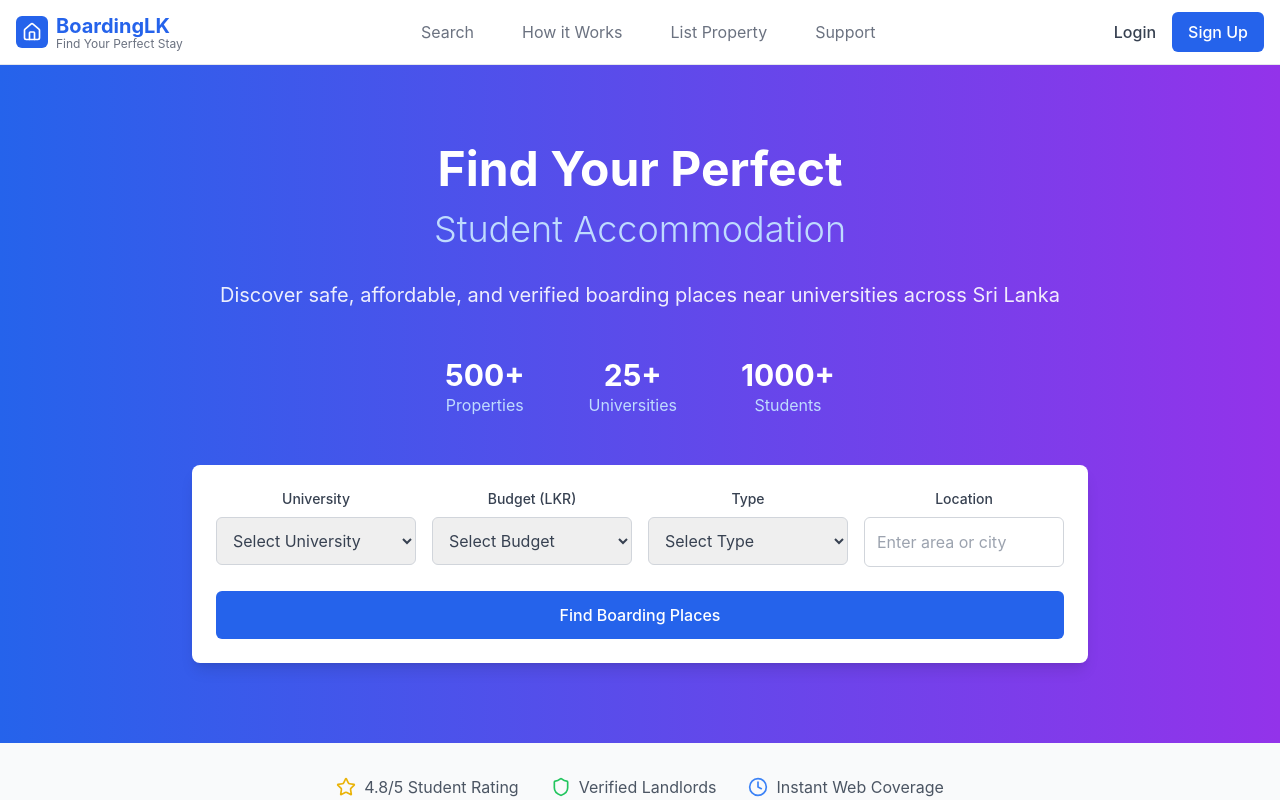
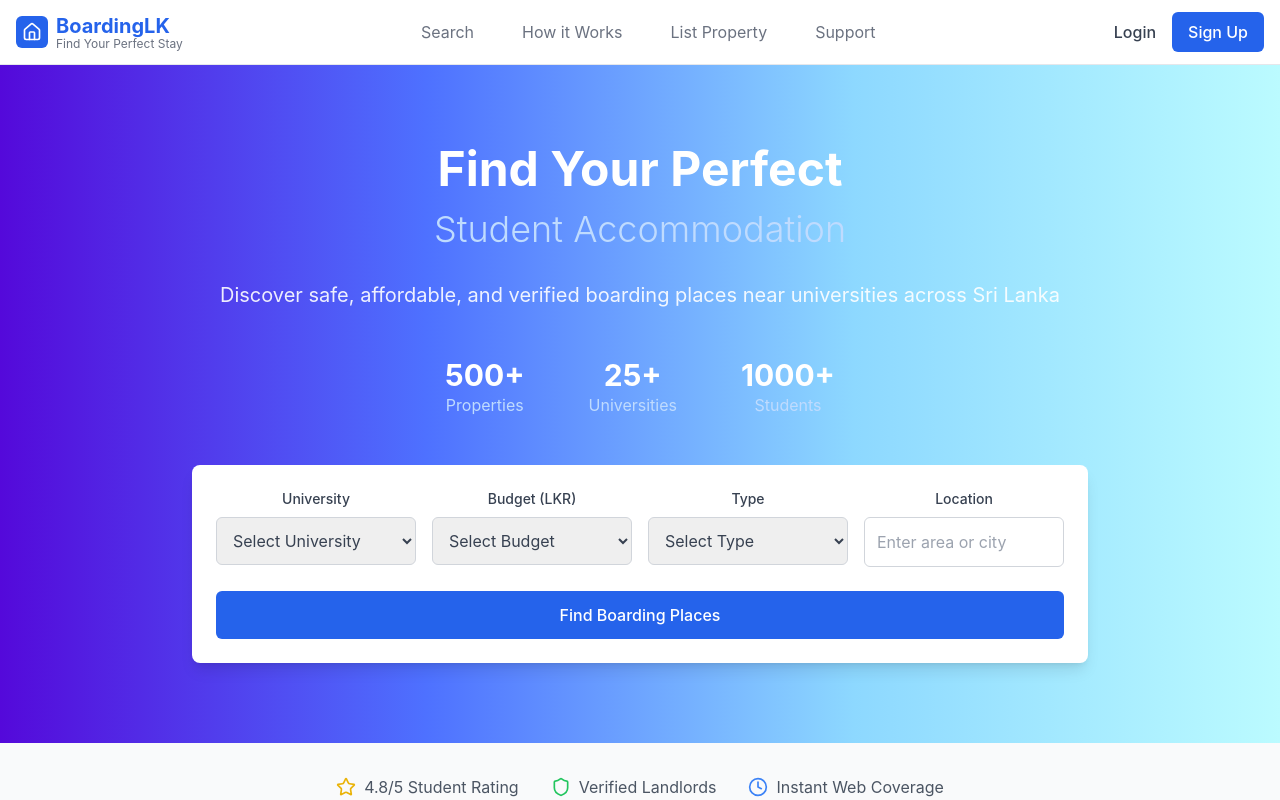
Before and after one commit to Thilan071/bodima, a React (Create React App) app in the folder bodima/: page / in a window 1280 px wide. Shown: the top 800 px of the page. Built offline with nearby package versions, Linux system fonts and the light colour scheme.

Commit message:
chnaged the background color

```diff
--- a/bodima/src/components/home/home.js
+++ b/bodima/src/components/home/home.js
@@ -5,10 +5,12 @@ import Footer from '../footer/footer';
 
 const Home = () => {
   return (
-    <div className="min-h-screen bg-white">
-      <TopNavigation />
+    <div className="min-h-screen bg-white">      <TopNavigation />
       {/* Hero Section */}
-      <div className="bg-gradient-to-r from-blue-600 to-purple-600 text-white py-20">
+      <div className="bg-gradient-to-r from-[#5409DA] to-[#BBFBFF] text-white py-20"
+          style={{
+            backgroundImage: 'linear-gradient(to right, #5409DA, #4E71FF, #8DD8FF, #BBFBFF)'
+          }}>
         <div className="container mx-auto px-4 text-center">
           <h1 className="text-5xl font-bold mb-4">Find Your Perfect</h1>
           <h2 className="text-4xl font-light mb-8 text-blue-200">Student Accommodation</h2>
```
